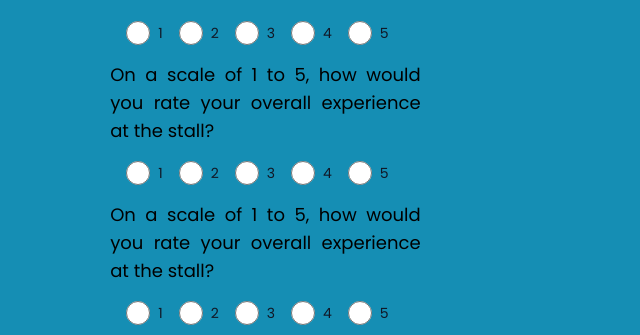
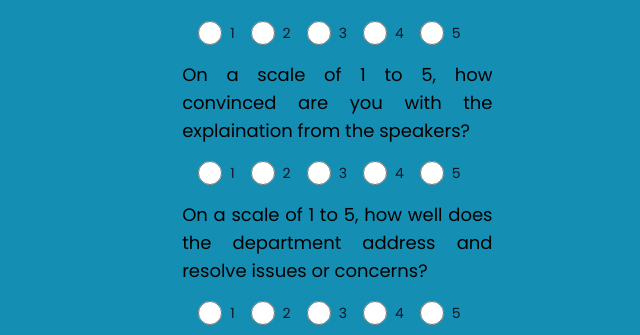
Before and after one commit to gdsc-jssstu/OpenDay, a React (Vite) app: page /feedback in a window 1280 px wide. Shown: the part 397-732 px from the top of the page, without its empty margins (104-744 px from the left). Built offline with nearby package versions, Linux system fonts and the light colour scheme; no server answers; the database is empty.

Commit message:
Final content touch -1

```diff
--- a/src/pages/Feedback.jsx
+++ b/src/pages/Feedback.jsx
@@ -45,8 +45,8 @@ const Feedback = () => {
 
   const questions = [
     "On a scale of 1 to 5, how would you rate your overall experience at the stall?",
-    "On a scale of 1 to 5, how would you rate your overall experience at the stall?",
-    "On a scale of 1 to 5, how would you rate your overall experience at the stall?",
+    "On a scale of 1 to 5, how convinced are you with the explaination from the speakers?",
+    "On a scale of 1 to 5, how well does the department address and resolve issues or concerns?"
   ];
   const radioOptions = [1, 2, 3, 4, 5];
 
--- a/src/pages/Login.jsx
+++ b/src/pages/Login.jsx
@@ -49,7 +49,7 @@ const Login = ({ setToken }) => {
       <img src={AuthIcon} alt="authIcon" className="authIcon" />
       <div className="info">
         <h3>OPEN DAY'23</h3>
-        <p>Lorem ipsum dolor sit amet consectetur adispicing elit</p>
+        <p>Kindly proceed with the login process using the credentials you have previously registered.</p>
       </div>
       <form onSubmit={handleSubmit}>
         <input placeholder="Email" name="email" onChange={handleChange} />
--- a/src/pages/RouteMap.jsx
+++ b/src/pages/RouteMap.jsx
@@ -8,6 +8,7 @@ export default function RouteMap() {
     <div className="h-full bg-primary">
       <div className="py-16 px-8 h-full flex flex-col items-center">
         <div className="text-white text-4xl font-bold mb-12">Route map</div>
+        <p className="text-white text-sm mb-12">Inspiring Futures, Shaping Innovations: Explore JSSSTU's Open Day, Showcasing Milestones, Achievements, and Revolutionary Projects. Open Day at Your Fingertips: Explore Departments, Personalize Your Journey, and Stay Engaged with our User-Friendly Event App!</p>
         <div className="py-2 px-8 bg-white rounded-md font-bold mb-3">
           <div className="flex align-center justify-between">
             <img style={{ height: "25px" }} src={icon} />
@@ -27,12 +28,13 @@ export default function RouteMap() {
 
         <div className="py-2 px-8 bg-white rounded-md font-bold my-3">
           <div className="flex align-center justify-between">
-            <div>End!</div>
+            <div>End!
+            </div>
+
           </div>
-
         </div>
-
       </div>
+      <p className="text-xs bg-white rounded-md font-medium py-2 px-8">Thank you for exploring all our departments! We hope you enjoyed your journey and gained valuable insights into our institution. If you have any further questions or would like to learn more, please feel free to reach out to us. We appreciate your time and interest in our offerings. Wishing you success in your endeavors!</p>
     </div>
   );
 }
--- a/src/pages/SignUp.jsx
+++ b/src/pages/SignUp.jsx
@@ -55,7 +55,7 @@ const SignUp = ({ setToken }) => {
       <img src={AuthIcon} alt="authIcon" className="authIcon" />
       <div className="info">
         <h3>OPEN DAY'23</h3>
-        <p>Lorem ipsum dolor sit amet consectetur adispicing elit</p>
+        <p>At Your Fingertips: Explore JSSSTU's Open Day Event, Departments and Revolutionary Projects with our User-Friendly Open Day Website! </p>
       </div>
       <form onSubmit={handleSubmit}>
         <input placeholder="Fullname" name="fullName" onChange={handleChange} />
```
